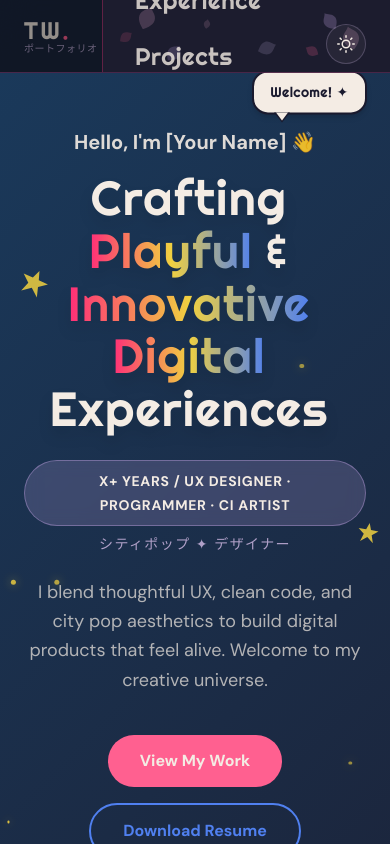
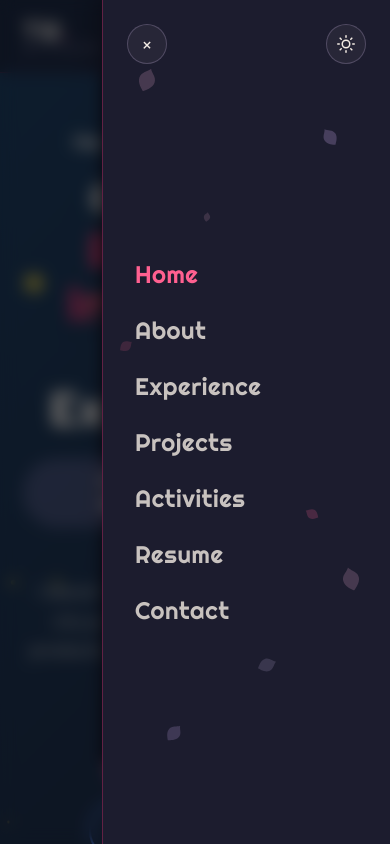
Before and after one commit to tawaninm/PorfolioWebsite, a Next.js app: page / in a window 390 px wide. Both pictures are taken after a click on the button 346 px from the left and 36 px from the top of the page. Shown: the top 844 px of the page. Built offline with nearby package versions, Linux system fonts and the light colour scheme; a web font is replaced by a local one.

Commit message:
fix mobile responsive

```diff
--- a/src/components/Navbar.tsx
+++ b/src/components/Navbar.tsx
@@ -86,11 +86,12 @@ export default function Navbar() {
   const isDark = theme === "dark";
 
   return (
+    <>
       <motion.nav
         variants={{ visible: { y: 0 }, hidden: { y: "-100%" } }}
         animate={hidden ? "hidden" : "visible"}
         transition={{ duration: 0.35, ease: "easeInOut" }}
-      className="fixed top-0 left-0 w-full z-50 backdrop-blur-lg bg-vinyl-dark/60 border-b border-neon-magenta/20 overflow-hidden"
+        className="fixed top-0 left-0 w-full z-50 backdrop-blur-lg bg-vinyl-dark/60 border-b border-neon-magenta/20"
       >
         {/* Halftone overlay */}
         <div className="absolute inset-0 halftone-bg opacity-[0.03] pointer-events-none" />
@@ -190,25 +191,33 @@ export default function Navbar() {
             </button>
           </div>
         </div>
+      </motion.nav>
 
-      {/* Mobile slide-in panel */}
+      {/* Mobile sidebar — rendered outside nav to avoid overflow clipping */}
       <AnimatePresence>
         {mobileOpen && (
-          <motion.div className="fixed inset-0 z-40">
+          <motion.div
+            initial={{ opacity: 0 }}
+            animate={{ opacity: 1 }}
+            exit={{ opacity: 0 }}
+            transition={{ duration: 0.2 }}
+            className="fixed inset-0 z-[60] md:hidden"
+          >
             {/* Backdrop */}
             <button
               type="button"
               aria-label="Close menu"
-              className="absolute inset-0 bg-black/40"
+              className="absolute inset-0 bg-black/50 backdrop-blur-sm"
               onClick={() => setMobileOpen(false)}
             />
+
             {/* Side drawer */}
             <motion.div
               initial={{ x: "100%" }}
               animate={{ x: 0 }}
               exit={{ x: "100%" }}
               transition={{ duration: 0.4, ease: [0.16, 1, 0.3, 1] }}
-              className="absolute right-0 top-0 h-full w-72 max-w-[80%] bg-vinyl-dark border-l border-neon-magenta/30 flex flex-col justify-center items-stretch overflow-hidden px-8"
+              className="absolute right-0 top-0 h-full w-72 max-w-[80vw] bg-vinyl-dark border-l border-neon-magenta/30 flex flex-col justify-center items-stretch overflow-hidden px-8"
             >
               {/* Scattered sakura petals */}
               <SakuraPetal className="absolute top-[8%]  left-[12%]  w-5 h-6 text-sakura-pink/20 rotate-[20deg]"  />
@@ -219,6 +228,15 @@ export default function Navbar() {
               <SakuraPetal className="absolute top-[60%]  right-[25%] w-3 h-4 text-hot-pink/20  rotate-[-60deg]" />
               <SakuraPetal className="absolute top-[25%]  left-[35%]  w-2 h-3 text-sakura-pink/15 rotate-[10deg]" />
               <SakuraPetal className="absolute bottom-[20%] right-[40%] w-4 h-5 text-muted-lilac/20 rotate-[70deg]" />
+
+              {/* Close button */}
+              <button
+                onClick={() => setMobileOpen(false)}
+                aria-label="Close menu"
+                className="absolute top-6 left-6 w-10 h-10 rounded-full border border-muted-lilac/30 bg-soft-white/5 flex items-center justify-center text-soft-white hover:border-neon-magenta/60 transition-all duration-300 z-20"
+              >
+                <span className="text-xl leading-none">×</span>
+              </button>
 
               {/* Mobile theme toggle inside menu */}
               {mounted && (
@@ -235,9 +253,9 @@ export default function Navbar() {
                 {navLinks.map((link, i) => (
                   <motion.li
                     key={link.href}
-                  initial={{ opacity: 0, y: 20 }}
-                  animate={{ opacity: 1, y: 0 }}
-                  transition={{ delay: 0.1 + i * 0.07, ease: [0.16, 1, 0.3, 1] }}
+                    initial={{ opacity: 0, x: 30 }}
+                    animate={{ opacity: 1, x: 0 }}
+                    transition={{ delay: 0.05 + i * 0.06, ease: [0.16, 1, 0.3, 1] }}
                   >
                     <Link
                       href={link.href}
@@ -257,6 +275,6 @@ export default function Navbar() {
           </motion.div>
         )}
       </AnimatePresence>
-    </motion.nav>
+    </>
   );
 }
```
Lines whose indentation alone changed are shown as unchanged.
